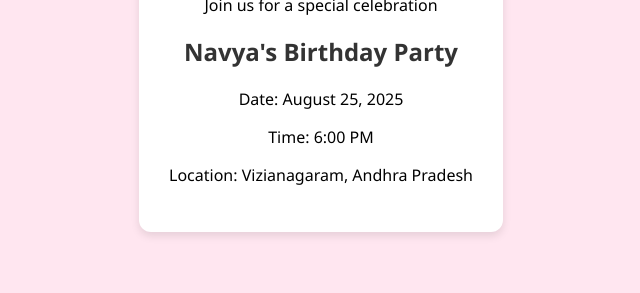
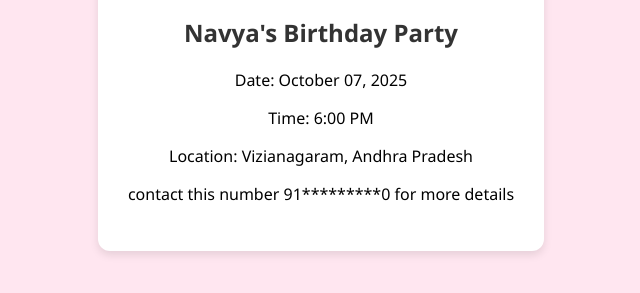
Before and after one commit to Navya-75/Card, a plain HTML site: page index.html in a window 1280 px wide. Shown: the part 345-638 px from the top of the page, without its empty margins (319-959 px from the left). Drawn offline with Linux system fonts and the light colour scheme.

Commit message:
Update index.html

```diff
--- a/index.html
+++ b/index.html
@@ -10,9 +10,10 @@
         <h1>You're Invited!</h1>
         <p>Join us for a special celebration</p>
         <h2>Navya's Birthday Party</h2>
-        <p>Date: August 25, 2025</p>
+        <p>Date: October 07, 2025</p>
         <p>Time: 6:00 PM</p>
         <p>Location: Vizianagaram, Andhra Pradesh</p>
+        <p>contact this number 91*********0 for more details</p>
     </div>
 </body>
 </html>
```
